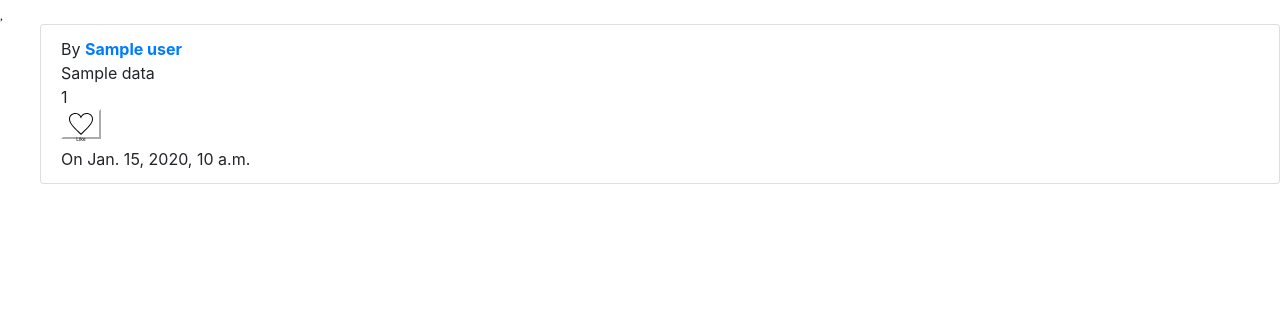
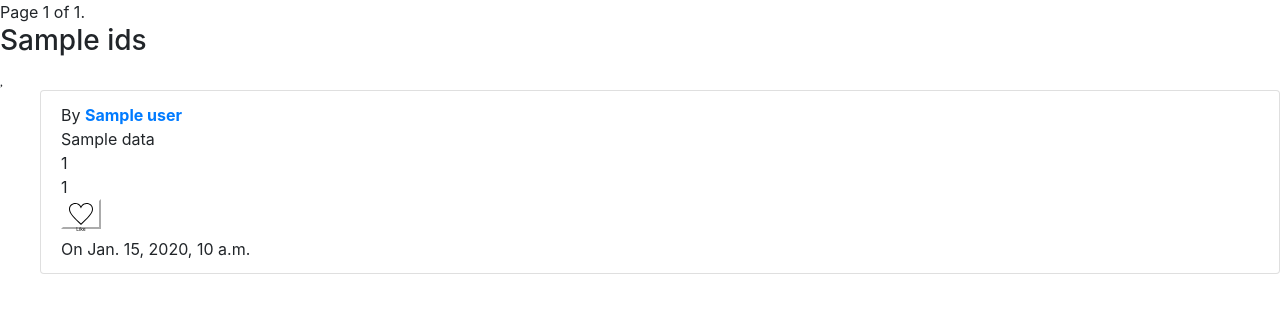
Before and after one commit to sudoharshita16/Social-Network, a Django app: template network/project4/network/templates/network/index.html in a window 1280 px wide. Shown: the part 56-369 px from the top of the page. Run offline with Django 3.2, Linux system fonts and the light colour scheme; tables that the repository leaves empty hold one stand-in row (values such as "Sample post"); the template is opened without the code that fills it: values that come from a table or form of the project are taken from there, most other values are stand-ins (such as "Sample title", 1, 10 or a date in 2020); some libraries are stand-ins or nearby versions.

Commit message:
Added Pagination Feature in following posts

```diff
--- a/network/project4/network/templates/network/index.html
+++ b/network/project4/network/templates/network/index.html
@@ -25,7 +25,26 @@
    {% endif %}
 {% endif %}
 
-<h3 style="display:none;">{{ids}}</h3>
+
+<div class="pagination">
+  <span class="step-links">
+      {% if page_obj.has_previous %}
+          <a href="{% url 'following_post' 1 %}">&laquo; first</a>
+          <a href="{% url 'following_post' page_obj.previous_page_number %}">previous</a>
+      {% endif %}
+
+      <span class="current">
+          Page {{ page_obj.number }} of {{ page_obj.paginator.num_pages }}.
+      </span>
+
+      {% if page_obj.has_next %}
+          <a href="{% url 'following_post' page_obj.next_page_number %}">next</a>
+          <a href="{% url 'following_post' page_obj.paginator.num_pages %}">last &raquo;</a>
+      {% endif %}
+  </span>
+</div>
+
+<h3 style="display:block;">{{ids}}</h3>
 <i class="far fa-heart"></i>
     <ul>
     {% for entry in entries %}
@@ -33,6 +52,7 @@
             By <a href="{% url 'profile' entry.user.id %}"><strong>{{entry.user}}</strong></a><br>
               <div class="view_one">
                 <div class = "para" >{{entry.data}}</div>
+                {{entry.id}}
                 <div id ="{{entry.id}}">
                   {{entry.likers.count}}
                 </div>
--- a/network/project4/network/templates/network/layout.html
+++ b/network/project4/network/templates/network/layout.html
@@ -32,7 +32,7 @@
                 </li>
                 {% if user.is_authenticated %}
                     <li class="nav-item">
-                        <a class="nav-link" href="{% url 'following_post' %}">Following</a>
+                        <a class="nav-link" href="{% url 'following_post' 1 %}">Following</a>
                     </li>
                     <li class="nav-item">
                         <a class="nav-link" href="{% url 'logout' %}">Log Out</a>
--- a/network/project4/network/urls.py
+++ b/network/project4/network/urls.py
@@ -10,13 +10,13 @@ urlpatterns = [
     path("register", views.register, name="register"),
     path("create", views.create, name="create"),
     path("profile/<int:pid>", views.profile, name="profile"),
-    path("following_post", views.following_post, name="following_post"),
+    path("following_post/<int:page_no>", views.following_post, name="following_post"),
     path("edit", views.edit, name="edit"),
     path("follow", views.follow, name="follow"),
     path("unfollow", views.unfollow, name="unfollow"),
     path("profile/fval/<int:puser_id>", views.fval, name='fval'),
     path("like_unlike",views.like_unlike, name="like_unlike"),
-    path("lval/<int:pid>",views.lval, name="lval"),
+    path("following_post/lval/<int:pid>",views.lval, name="lval"),
     path("eval/<int:pid>", views.eval, name="eval")
 
 ]
```
Also changed, not shown: network/project4/network/static/network/like.js (+3 -4 lines), network/project4/network/views.py (+12 -4 lines), network/project4/db.sqlite3.
